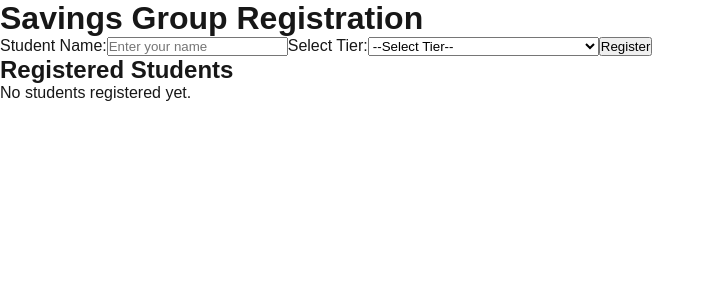
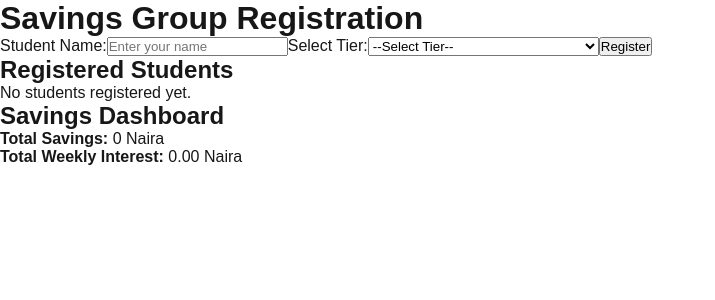
Before and after one commit to Prud3266/savings-group, a Next.js app: page / in a window 1280 px wide. Shown: the top 300 px of the page, without its empty margins (0-715 px from the left). Built offline with nearby package versions, Linux system fonts and the light colour scheme.

Commit message:
Savings Dashboard

```diff
--- a/src/app/page.js
+++ b/src/app/page.js
@@ -1,7 +1,6 @@
 'use client';
 
 import { useState } from 'react';
-import styles from './page.module.css';
 
 export default function Home() {
   const [students, setStudents] = useState([]);
@@ -37,10 +36,16 @@ export default function Home() {
     setTier('');
   };
 
+  const totalSavings = students.reduce((total, student) => total + student.tier, 0);
+  const totalInterest = students.reduce(
+    (total, student) => total + parseFloat(student.weeklyInterest),
+    0
+  );
+
   return (
-    <div className={styles.container}>
+    <div>
       <h1>Savings Group Registration</h1>
-      <form onSubmit={handleSubmit} className={styles.form}>
+      <form onSubmit={handleSubmit}>
         <label htmlFor="name">Student Name:</label>
         <input
           type="text"
@@ -67,7 +72,7 @@ export default function Home() {
         <button type="submit">Register</button>
       </form>
 
-      <div className={styles.output}>
+      <div>
         <h2>Registered Students</h2>
         {students.length === 0 ? (
           <p>No students registered yet.</p>
@@ -81,6 +86,12 @@ export default function Home() {
           </ul>
         )}
       </div>
+
+      <div>
+        <h2>Savings Dashboard</h2>
+        <p><strong>Total Savings:</strong> {totalSavings} Naira</p>
+        <p><strong>Total Weekly Interest:</strong> {totalInterest.toFixed(2)} Naira</p>
+      </div>
     </div>
   );
 }
```
